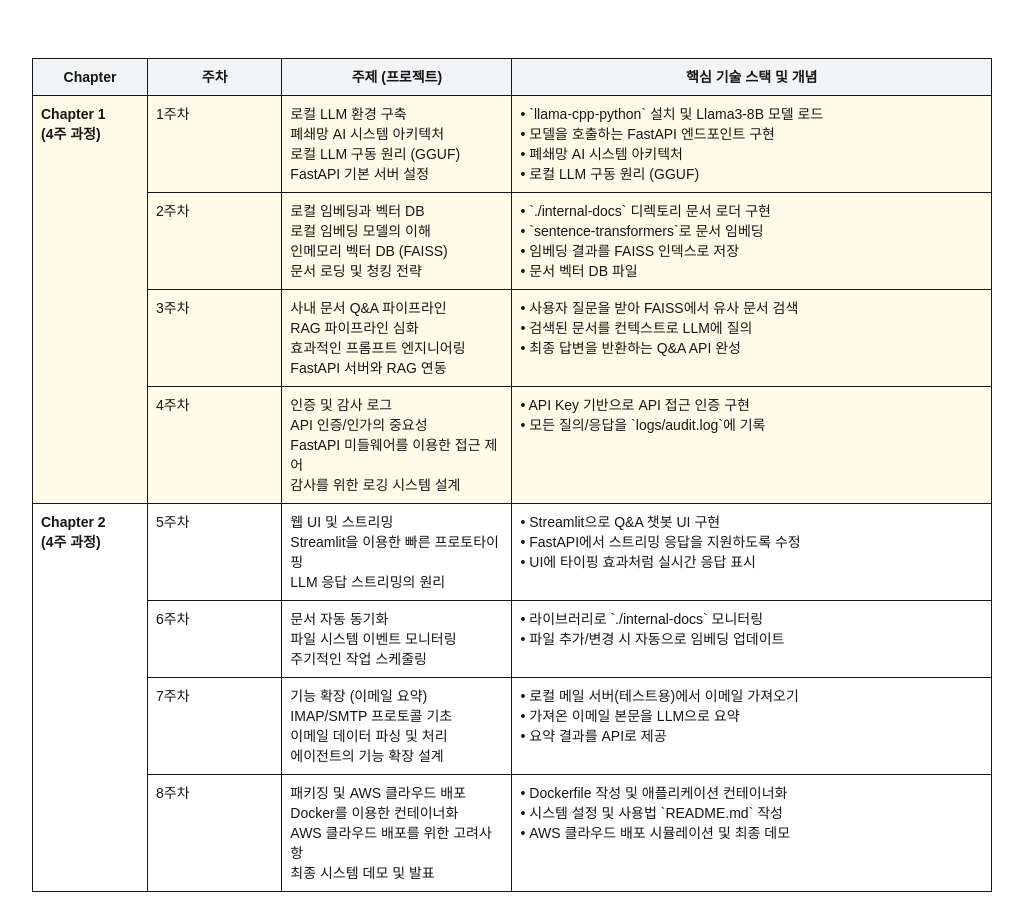
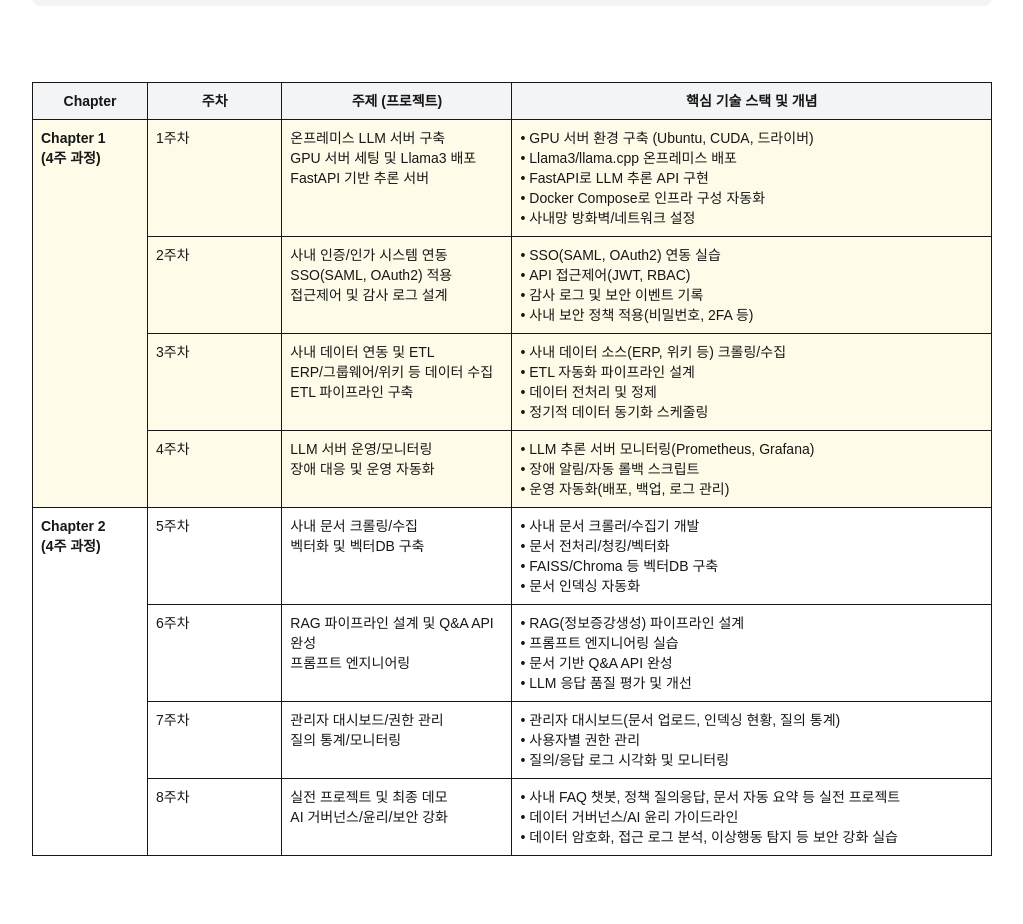
Before and after one commit to epislab/vibelab, a Next.js app: page / in a window 1280 px wide. Shown: the part 4400-5324 px from the top of the page, without its empty margins (128-1151 px from the left). After the commit the page ends 5288 px from the top, so only its background shows below. Built offline with nearby package versions, Linux system fonts and the light colour scheme.

Commit message:
소버린 AI 추가

```diff
--- a/src/app/page.tsx
+++ b/src/app/page.tsx
@@ -612,11 +612,10 @@ export default function Home() {
             </h2>
           </div>
           <p className="text-gray-600 dark:text-gray-300 ml-12">
-          다음은 특정 회사 내부에서만 작동하며, 회사 내 데이터만 공유되는 소버린 AI 에이전트를 구축하는 예시입니다.
-           이 에이전트의 이름은 InhouseGPT이며, 목적은 사내 문서를 분석하고 구성원의 질문에 응답하는 것입니다.
-           외부와는 전혀 연결되지 않는 폐쇄형 시스템으로, 오직 사내 구성원만 접근할 수 있습니다.
-           이러한 설정을 통해 기업 내부 데이터를 안전하게 활용하며, 보안과 자율성을 동시에 확보하는
-           사내 전용 소버린 AI 시스템을 구성할 수 있습니다.
+            다음은 특정 회사 내부에서만 작동하며, 회사 내 데이터만 공유되는 소버린 AI 에이전트를 구축하는 예시입니다.<br />
+            이 에이전트의 이름은 InhouseGPT이며, 목적은 사내 문서를 분석하고 구성원의 질문에 응답하는 것입니다.<br />
+            외부와는 전혀 연결되지 않는 폐쇄형 시스템으로, 오직 사내 구성원만 접근할 수 있습니다.<br />
+            이러한 설정을 통해 기업 내부 데이터를 안전하게 활용하며, 보안과 자율성을 동시에 확보하는 사내 전용 소버린 AI 시스템을 구성할 수 있습니다.
           </p>
         </div>
       </div>
@@ -664,16 +663,16 @@ export default function Home() {
                 1주차
               </td>
               <td className="border px-2 py-2 align-top bg-yellow-50 dark:bg-yellow-900">
-              로컬 LLM 환경 구축<br />
-              폐쇄망 AI 시스템 아키텍처<br />
-                로컬 LLM 구동 원리 (GGUF)<br />
-                FastAPI 기본 서버 설정
+              온프레미스 LLM 서버 구축<br />
+              GPU 서버 세팅 및 Llama3 배포<br />
+              FastAPI 기반 추론 서버
               </td>
               <td className="border px-2 py-2 align-top min-w-[250px] bg-yellow-50 dark:bg-yellow-900">
-                • `llama-cpp-python` 설치 및 Llama3-8B 모델 로드
-                <br />• 모델을 호출하는 FastAPI 엔드포인트 구현
-                <br />• 폐쇄망 AI 시스템 아키텍처
-                <br />• 로컬 LLM 구동 원리 (GGUF)
+                • GPU 서버 환경 구축 (Ubuntu, CUDA, 드라이버)<br />
+                • Llama3/llama.cpp 온프레미스 배포<br />
+                • FastAPI로 LLM 추론 API 구현<br />
+                • Docker Compose로 인프라 구성 자동화<br />
+                • 사내망 방화벽/네트워크 설정
               </td>
             </tr>
             <tr>
@@ -681,17 +680,15 @@ export default function Home() {
                 2주차
               </td>
               <td className="border px-2 py-2 align-top bg-yellow-50 dark:bg-yellow-900">
-              로컬 임베딩과 벡터 DB<br />
-              로컬 임베딩 모델의 이해<br />
-                인메모리 벡터 DB (FAISS)<br />
-                문서 로딩 및 청킹 전략
+              사내 인증/인가 시스템 연동<br />
+              SSO(SAML, OAuth2) 적용<br />
+              접근제어 및 감사 로그 설계
               </td>
               <td className="border px-2 py-2 align-top bg-yellow-50 dark:bg-yellow-900">
-                • `./internal-docs` 디렉토리 문서 로더 구현
-                <br />
-                •  `sentence-transformers`로 문서 임베딩
-                <br />• 임베딩 결과를 FAISS 인덱스로 저장
-                <br />• 문서 벡터 DB 파일
+                • SSO(SAML, OAuth2) 연동 실습<br />
+                • API 접근제어(JWT, RBAC)<br />
+                • 감사 로그 및 보안 이벤트 기록<br />
+                • 사내 보안 정책 적용(비밀번호, 2FA 등)
               </td>
             </tr>
             <tr>
@@ -699,15 +696,15 @@ export default function Home() {
                 3주차
               </td>
               <td className="border px-2 py-2 align-top bg-yellow-50 dark:bg-yellow-900">
-              사내 문서 Q&A 파이프라인<br />
-              RAG 파이프라인 심화<br />
-                효과적인 프롬프트 엔지니어링<br />
-                FastAPI 서버와 RAG 연동
+              사내 데이터 연동 및 ETL<br />
+              ERP/그룹웨어/위키 등 데이터 수집<br />
+              ETL 파이프라인 구축
               </td>
               <td className="border px-2 py-2 align-top bg-yellow-50 dark:bg-yellow-900">
-                • 사용자 질문을 받아 FAISS에서 유사 문서 검색
-                <br />• 검색된 문서를 컨텍스트로 LLM에 질의
-                <br />• 최종 답변을 반환하는 Q&A API 완성
+                • 사내 데이터 소스(ERP, 위키 등) 크롤링/수집<br />
+                • ETL 자동화 파이프라인 설계<br />
+                • 데이터 전처리 및 정제<br />
+                • 정기적 데이터 동기화 스케줄링
               </td>
             </tr>
             <tr>
@@ -715,14 +712,13 @@ export default function Home() {
                 4주차
               </td>
               <td className="border px-2 py-2 align-top bg-yellow-50 dark:bg-yellow-900">
-              인증 및 감사 로그
-              <br />API 인증/인가의 중요성
-              <br />FastAPI 미들웨어를 이용한 접근 제어
-              <br />감사를 위한 로깅 시스템 설계
+              LLM 서버 운영/모니터링<br />
+              장애 대응 및 운영 자동화
               </td>
               <td className="border px-2 py-2 align-top bg-yellow-50 dark:bg-yellow-900">
-                • API Key 기반으로 API 접근 인증 구현
-                <br />• 모든 질의/응답을 `logs/audit.log`에 기록
+                • LLM 추론 서버 모니터링(Prometheus, Grafana)<br />
+                • 장애 알림/자동 롤백 스크립트<br />
+                • 운영 자동화(배포, 백업, 로그 관리)
               </td>
             </tr>
             <tr>
@@ -736,54 +732,51 @@ export default function Home() {
               </td>
               <td className="border px-2 py-2 align-top">5주차</td>
               <td className="border px-2 py-2 align-top bg-white dark:bg-white">
-              웹 UI 및 스트리밍
-                <br />Streamlit을 이용한 빠른 프로토타이핑
-                <br />LLM 응답 스트리밍의 원리
+              사내 문서 크롤링/수집<br />
+              벡터화 및 벡터DB 구축
               </td>
               <td className="border px-2 py-2 align-top">
-                • Streamlit으로 Q&A 챗봇 UI 구현
-                <br />• FastAPI에서 스트리밍 응답을 지원하도록 수정
-                <br />• UI에 타이핑 효과처럼 실시간 응답 표시
+                • 사내 문서 크롤러/수집기 개발<br />
+                • 문서 전처리/청킹/벡터화<br />
+                • FAISS/Chroma 등 벡터DB 구축<br />
+                • 문서 인덱싱 자동화
               </td>
             </tr>
             <tr>
               <td className="border px-2 py-2 align-top">6주차</td>
               <td className="border px-2 py-2 align-top bg-white dark:bg-white">
-              문서 자동 동기화
-                <br /> 파일 시스템 이벤트 모니터링
-                <br /> 주기적인 작업 스케줄링
+              RAG 파이프라인 설계 및 Q&A API 완성<br />
+              프롬프트 엔지니어링
               </td>
               <td className="border px-2 py-2 align-top">
-                • 라이브러리로 `./internal-docs` 모니터링
-                <br />• 파일 추가/변경 시 자동으로 임베딩 업데이트
+                • RAG(정보증강생성) 파이프라인 설계<br />
+                • 프롬프트 엔지니어링 실습<br />
+                • 문서 기반 Q&A API 완성<br />
+                • LLM 응답 품질 평가 및 개선
               </td>
             </tr>
             <tr>
               <td className="border px-2 py-2 align-top">7주차</td>
               <td className="border px-2 py-2 align-top bg-white dark:bg-white">
-              기능 확장 (이메일 요약)
-                <br />IMAP/SMTP 프로토콜 기초
-                <br />이메일 데이터 파싱 및 처리
-                <br />에이전트의 기능 확장 설계
+              관리자 대시보드/권한 관리<br />
+              질의 통계/모니터링
               </td>
               <td className="border px-2 py-2 align-top">
-                • 로컬 메일 서버(테스트용)에서 이메일 가져오기
-                <br />• 가져온 이메일 본문을 LLM으로 요약
-                <br />• 요약 결과를 API로 제공
+                • 관리자 대시보드(문서 업로드, 인덱싱 현황, 질의 통계)<br />
+                • 사용자별 권한 관리<br />
+                • 질의/응답 로그 시각화 및 모니터링
               </td>
             </tr>
             <tr>
               <td className="border px-2 py-2 align-top">8주차</td>
               <td className="border px-2 py-2 align-top bg-white dark:bg-white">
-              패키징 및 AWS 클라우드 배포
-                <br />Docker를 이용한 컨테이너화
-                <br />AWS 클라우드 배포를 위한 고려사항
-                <br />최종 시스템 데모 및 발표
+              실전 프로젝트 및 최종 데모<br />
+              AI 거버넌스/윤리/보안 강화
               </td>
               <td className="border px-2 py-2 align-top">
-                • Dockerfile 작성 및 애플리케이션 컨테이너화
-                <br />• 시스템 설정 및 사용법 `README.md` 작성
-                <br />• AWS 클라우드 배포 시뮬레이션 및 최종 데모
+                • 사내 FAQ 챗봇, 정책 질의응답, 문서 자동 요약 등 실전 프로젝트<br />
+                • 데이터 거버넌스/AI 윤리 가이드라인<br />
+                • 데이터 암호화, 접근 로그 분석, 이상행동 탐지 등 보안 강화 실습
               </td>
             </tr>
           </tbody>
```
